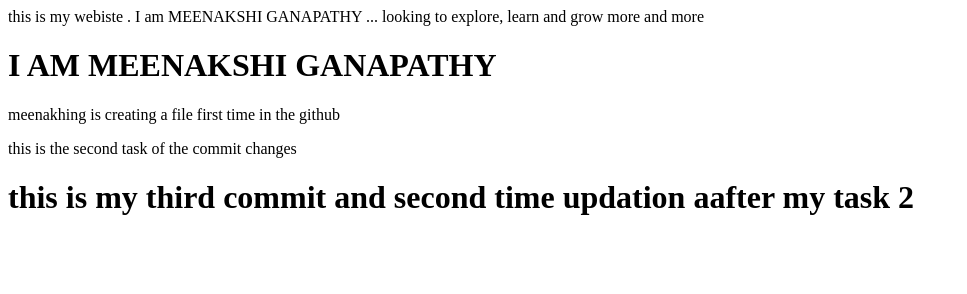
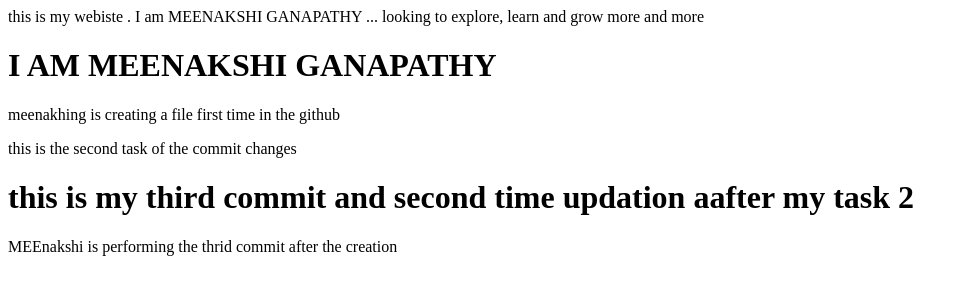
Before and after one commit to MEENAKSHIG20/Day2-EdunetTraining, a plain HTML site: page index.html in a window 1280 px wide. Shown: the whole page, without its empty margins (0-967 px from the left). Drawn offline with Linux system fonts and the light colour scheme.

Commit message:
Task 4- Updating the task 3 file and commit the change

```diff
--- a/index.html
+++ b/index.html
@@ -8,3 +8,7 @@
 
 
 <h1> this is my third commit and second time updation aafter my task 2 </h1>
+
+
+
+<p> MEEnakshi is performing the thrid commit after the creation </p>
```
